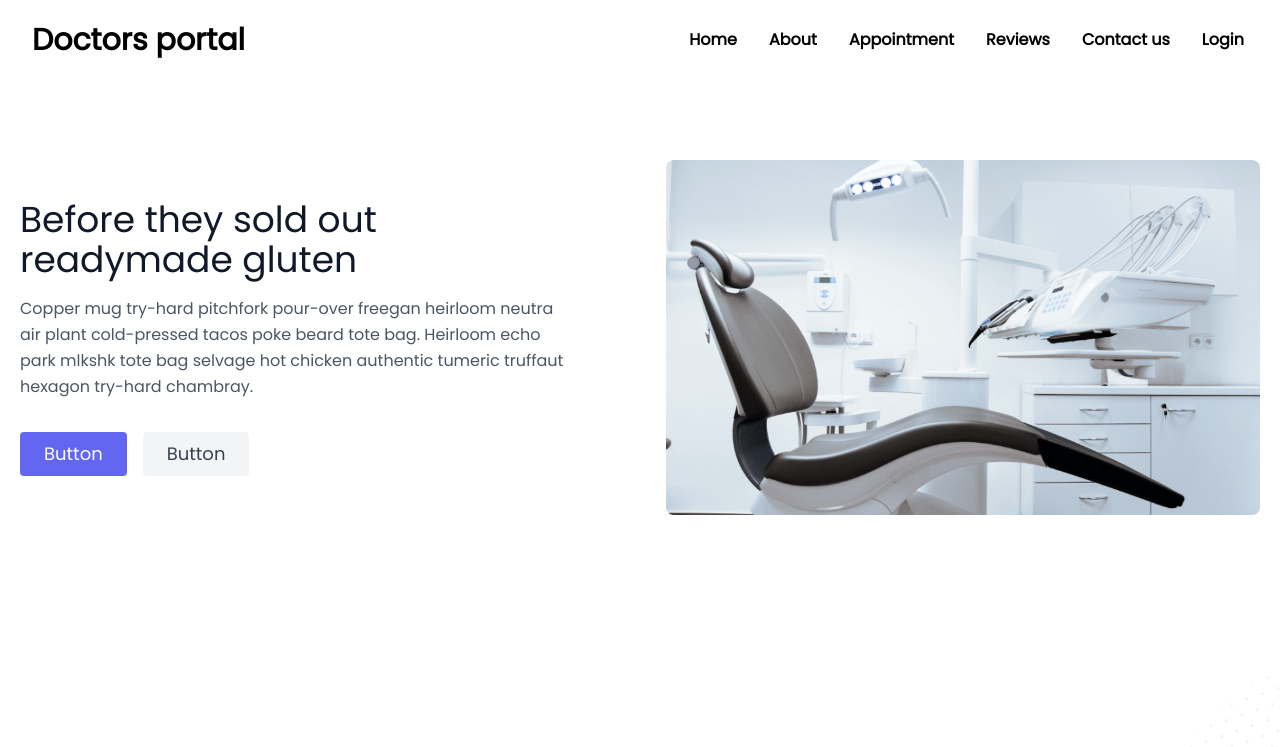
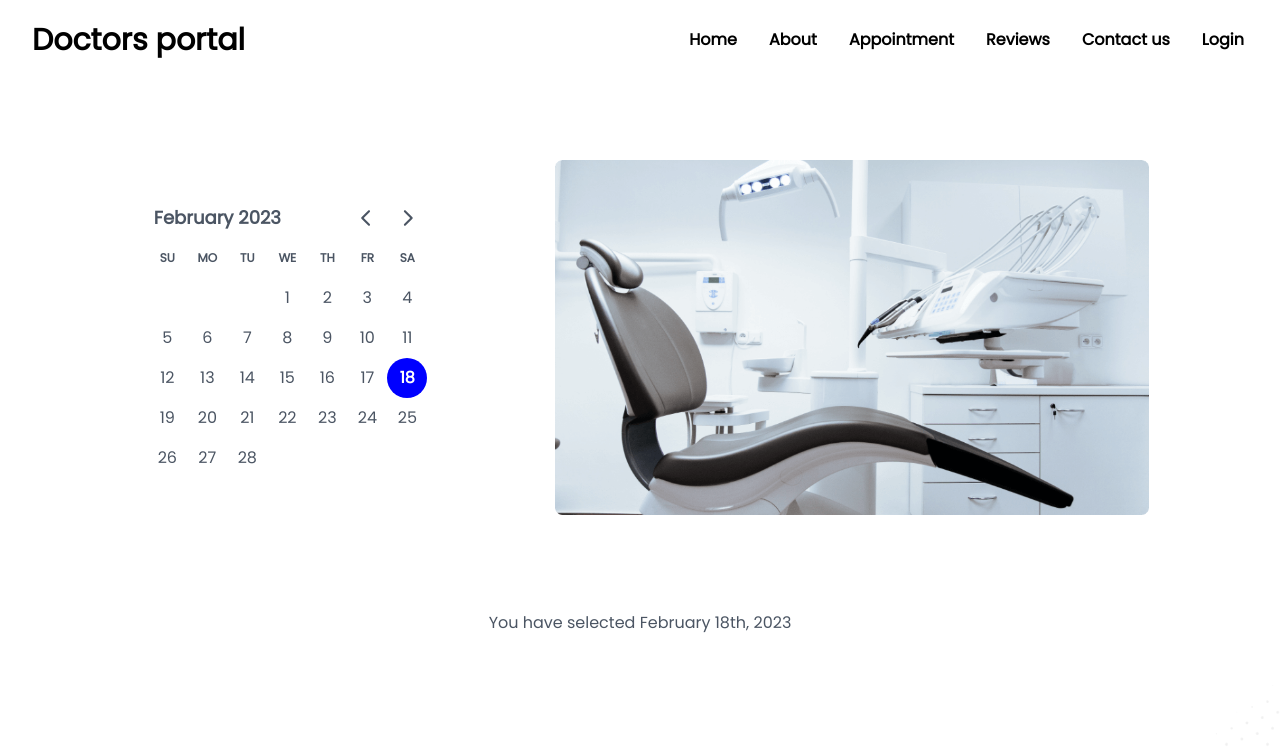
Before and after one commit to RedEye75/Doctors-portal-client, a React (Create React App) app: page /appointment in a window 1280 px wide. Shown: the top 747 px of the page. Built offline with nearby package versions, Linux system fonts and the light colour scheme.

Commit message:
calender added on appointment banner

```diff
--- a/package.json
+++ b/package.json
@@ -9,7 +9,9 @@
     "@testing-library/react": "^13.4.0",
     "@testing-library/user-event": "^13.5.0",
     "daisyui": "^2.50.1",
+    "date-fns": "^2.29.3",
     "react": "^18.2.0",
+    "react-day-picker": "^8.6.0",
     "react-dom": "^18.2.0",
     "react-router-dom": "^6.8.1",
     "react-scripts": "5.0.1",
--- a/src/Components/pages/Appointement/AppointmentBanner.jsx
+++ b/src/Components/pages/Appointement/AppointmentBanner.jsx
@@ -1,32 +1,20 @@
-import React from "react";
+import React, { useState } from "react";
 import chair from "../../../assets/images/chair.png";
+import { DayPicker } from "react-day-picker";
+import { format } from "date-fns";
 
 const AppointmentBanner = () => {
+  const [selectedDate, setselectedDate] = useState(new Date());
   return (
     <div className="max-w-screen-xl mx-auto">
       <section class="text-gray-600 body-font">
-        <div class="container mx-auto flex px-5 py-24 md:flex-row flex-col items-center">
-          <div class="lg:flex-grow md:w-1/2 lg:pr-24 md:pr-16 flex flex-col md:items-start md:text-left mb-16 md:mb-0 items-center text-center">
-            <h1 class="title-font sm:text-4xl text-3xl mb-4 font-medium text-gray-900">
-              Before they sold out
-              <br class="hidden lg:inline-block" />
-              readymade gluten
-            </h1>
-            <p class="mb-8 leading-relaxed">
-              Copper mug try-hard pitchfork pour-over freegan heirloom neutra
-              air plant cold-pressed tacos poke beard tote bag. Heirloom echo
-              park mlkshk tote bag selvage hot chicken authentic tumeric
-              truffaut hexagon try-hard chambray.
-            </p>
-            <div class="flex justify-center">
-              <button class="inline-flex text-white bg-indigo-500 border-0 py-2 px-6 focus:outline-none hover:bg-indigo-600 rounded text-lg">
-                Button
-              </button>
-              <button class="ml-4 inline-flex text-gray-700 bg-gray-100 border-0 py-2 px-6 focus:outline-none hover:bg-gray-200 rounded text-lg">
-                Button
-              </button>
-            </div>
-          </div>
+        <div class="container mx-auto flex justify-evenly px-5 py-24 md:flex-row flex-col items-center">
+          <DayPicker
+            mode="single"
+            selected={selectedDate}
+            onSelect={setselectedDate}
+          />
+
           <div class="w-[594px] h-[355px]">
             <img
               class="object-cover object-center rounded"
@@ -35,6 +23,7 @@ const AppointmentBanner = () => {
             />
           </div>
         </div>
+        <p>You have selected {format(selectedDate, "PPP")}</p>
       </section>
     </div>
   );
```
Also changed, not shown: src/index.js (+8 -6 lines), 1 other file (tests, documents, lock files or other folders).
